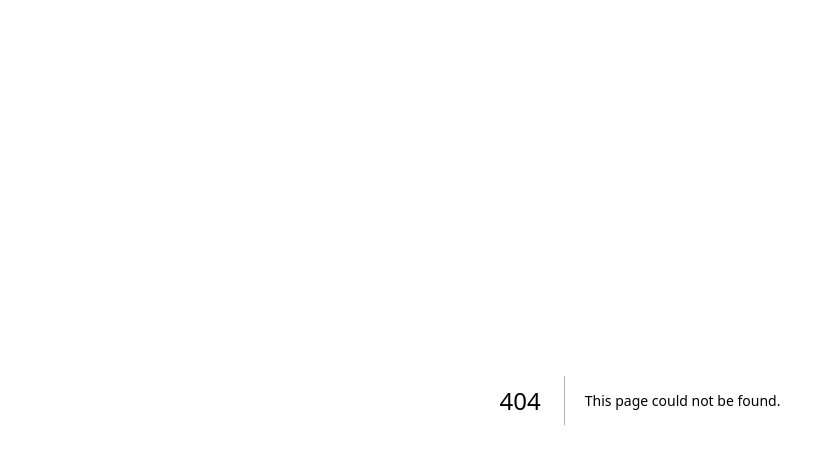
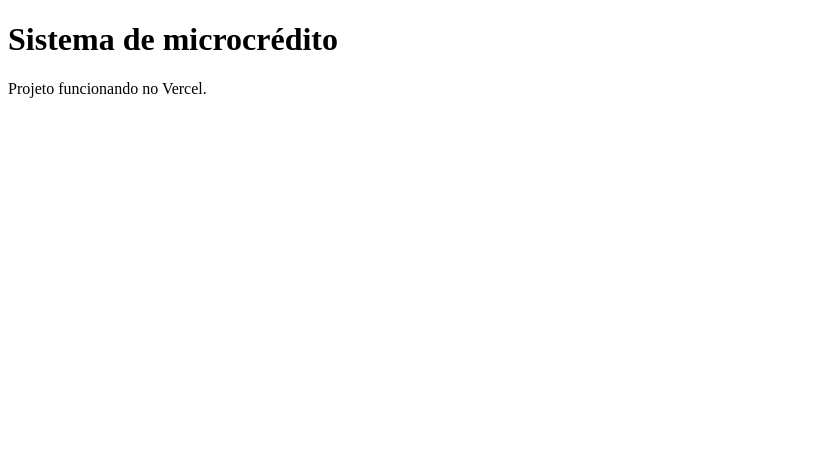
Before and after one commit to Mateu958/antdigital, a Next.js app: page / in a window 1280 px wide. Before the commit this address had no page. Shown: the top 464 px of the page, without its empty margins (0-835 px from the left). Built offline with nearby package versions, Linux system fonts and the light colour scheme.

Commit message:
Create index.js

```diff
--- /dev/null
+++ b/pages/index.js
@@ -0,0 +1,8 @@
+export default function Home() {
+  return (
+    <div>
+      <h1>Sistema de microcrédito</h1>
+      <p>Projeto funcionando no Vercel.</p>
+    </div>
+  )
+}
```
